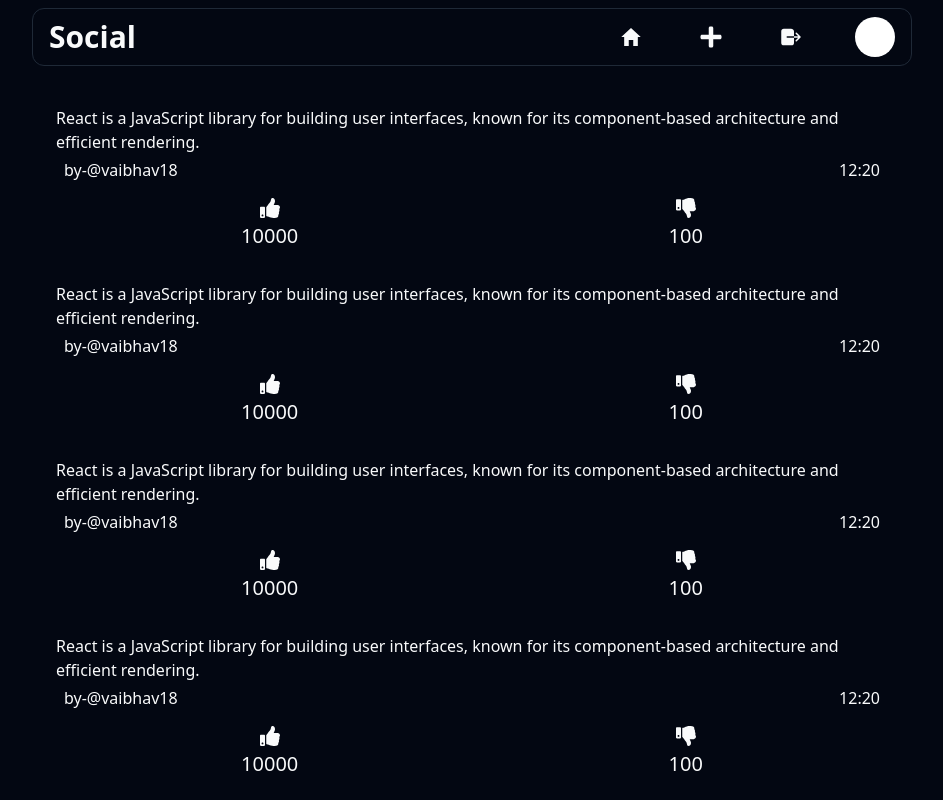
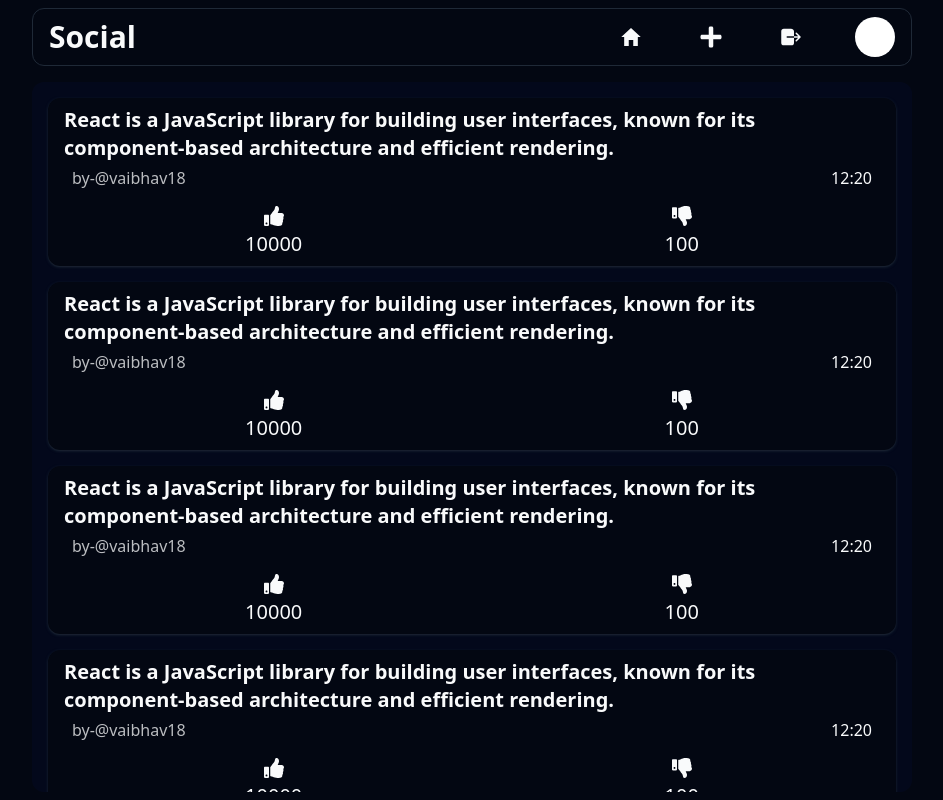
Before and after one commit to vaibhavm18/Social-App, a Next.js app in the folder client/: page / in a window 1280 px wide. Shown: the whole page, without its empty margins (168-1111 px from the left). Built offline with nearby package versions, Linux system fonts and the light colour scheme.

Commit message:
fixing minor bug

```diff
--- a/client/src/app/(home)/layout.tsx
+++ b/client/src/app/(home)/layout.tsx
@@ -24,7 +24,7 @@ export default function HomeLayout({
             <div className=" overflow-auto flex-auto relative">
               <div
                 className="absolute z-50 overflow-auto rounded-xl w-full
-          h-full flex flex-col gap-4  py-4"
+          h-full flex flex-col gap-4  py-4 px-2 bg-[#040a239e] "
               >
                 {children}
               </div>
--- a/client/src/app/(home)/page.tsx
+++ b/client/src/app/(home)/page.tsx
@@ -1,5 +1,5 @@
 import Preview from "@/components/Preview";
-const posts = [1, 2, 3, 4, 5];
+const posts = [1, 2, 3, 4, 5, 6, 7, 8];
 export default function Home() {
   return (
     <>
--- a/client/src/components/PostForm.tsx
+++ b/client/src/components/PostForm.tsx
@@ -44,7 +44,7 @@ export default function PostForm() {
     <Form {...form}>
       <form
         onSubmit={form.handleSubmit(onSubmit)}
-        className="space-y-8 py-4 px-2 sm:px-6 flex flex-col items-stretch h-full gap-4 "
+        className="bg-[#030712] m-2 space-y-8 py-4 px-2 sm:px-6 flex flex-col items-stretch h-full gap-4 "
       >
         {fields.map((val) => (
           <FormField
--- a/client/src/components/Preview.tsx
+++ b/client/src/components/Preview.tsx
@@ -13,18 +13,20 @@ export default function Preview({ id }: Props) {
   return (
     <div
       onClick={onclick}
-      className="  cursor-pointer hover:scale-[1.01] hover:shadow-sm
+      className="bg-[#030712]  cursor-pointer hover:scale-[1.01] shadow shadow-gray-800 hover:shadow-sm
       hover:shadow-gray-700
        mx-2 transition-all duration-300
         py-2 px-4 flex flex-col rounded-xl"
     >
-      <h1 className="">
+      <h1 className="text-xl font-semibold">
         {`React is a JavaScript      library for building user
                    interfaces, known for
         its component-based architecture and efficient rendering.`}
       </h1>
       <div className="flex justify-between items-center mb-4 mt-1 mx-2">
-        <span className="hover:underline cursor-pointer">by-@vaibhav18</span>
+        <span className="hover:underline cursor-pointer opacity-75">
+          by-@vaibhav18
+        </span>
         <span>12:20</span>
       </div>
       <PostInteraction dislike={100} like={10000} />
```
